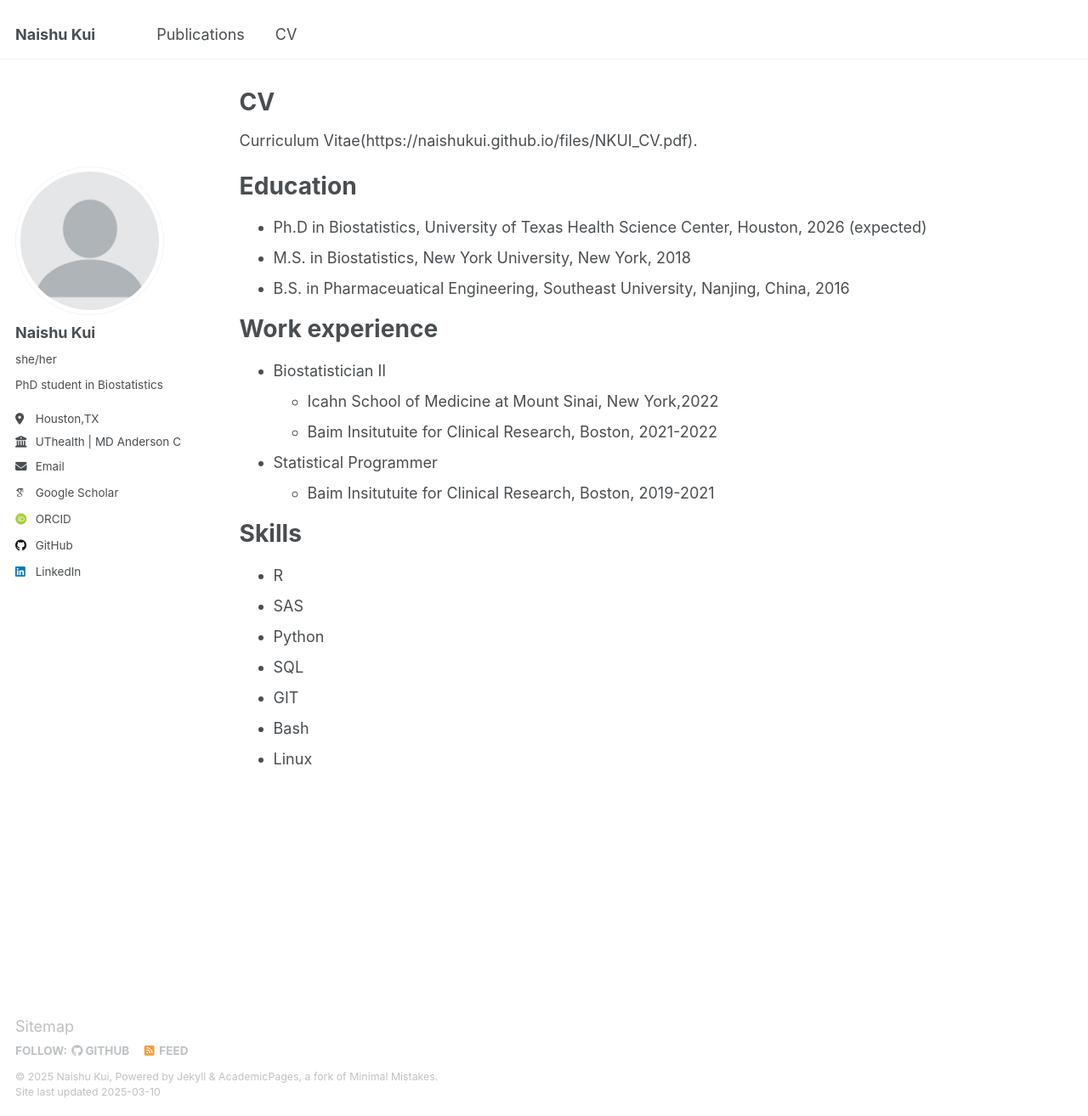
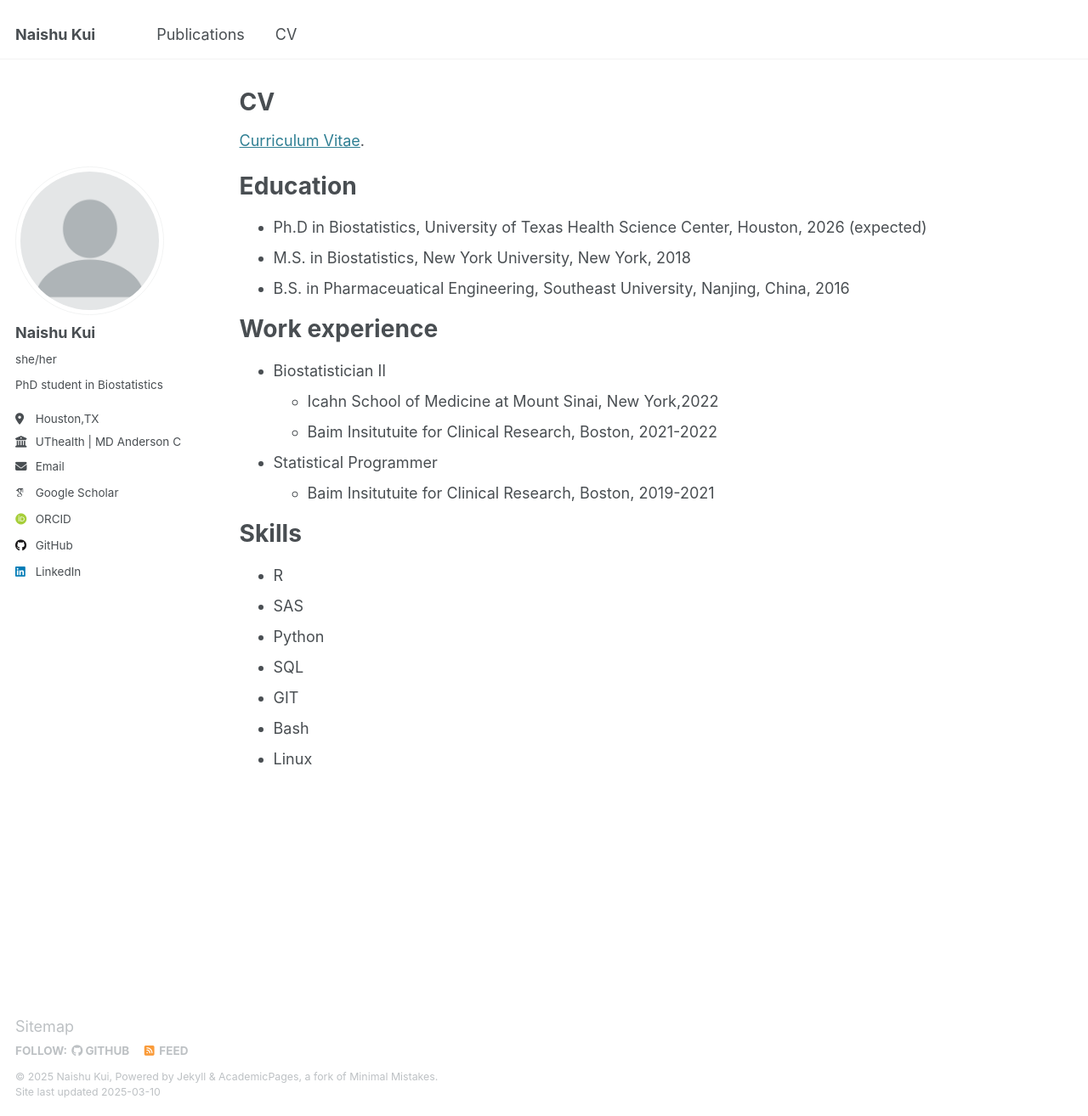
Before and after one commit to naishukui/naishukui.github.io, a Jekyll site: the page built from _pages/cv.md, in a window 1280 px wide and 1314 px high. Shown: the whole window at 85% size. Built offline with Jekyll 4.4.1, drawn with Linux system fonts in a browser that asks for light colours; some web fonts are replaced.

Commit message:
Update cv.md

```diff
--- a/_pages/cv.md
+++ b/_pages/cv.md
@@ -9,7 +9,7 @@ redirect_from:
 
 {% include base_path %}
 
-Curriculum Vitae(https://naishukui.github.io/files/NKUI_CV.pdf).
+[Curriculum Vitae](https://naishukui.github.io/files/NKUI_CV.pdf).
 
 Education
 ======
```
